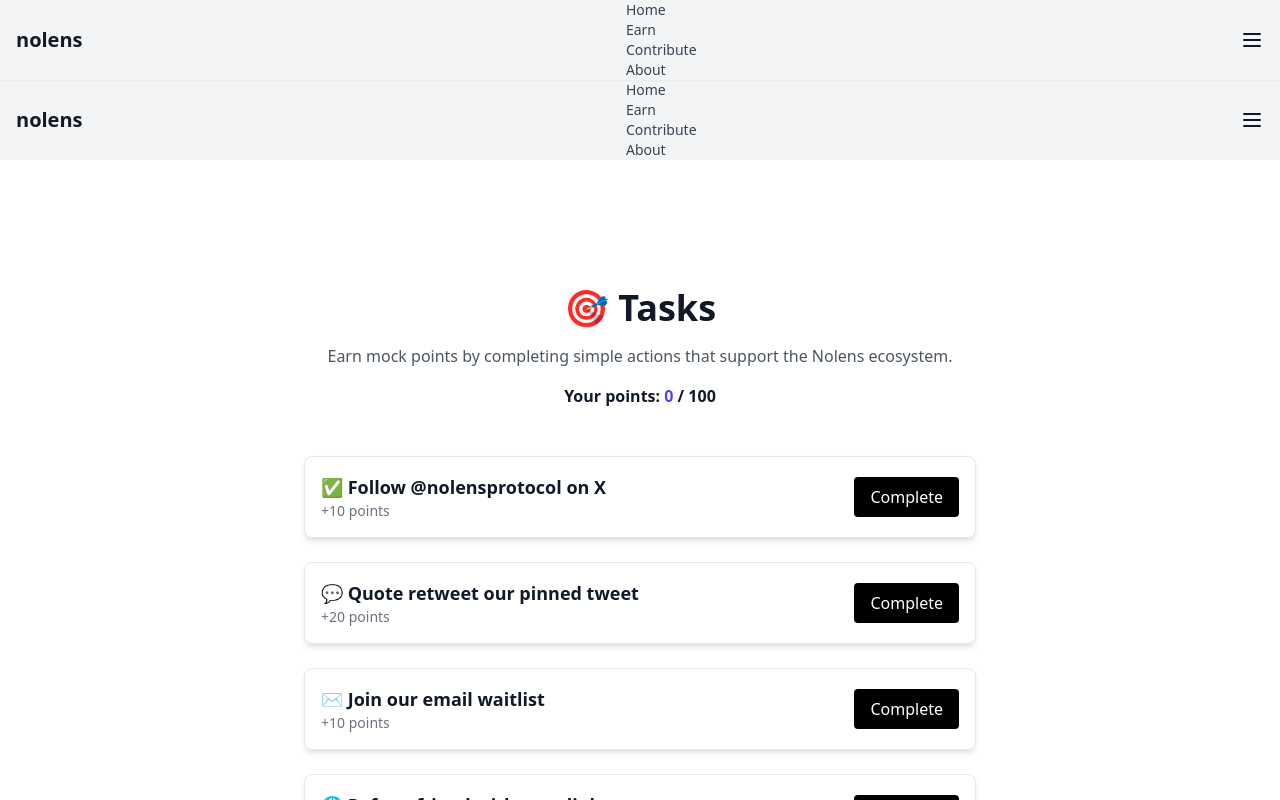
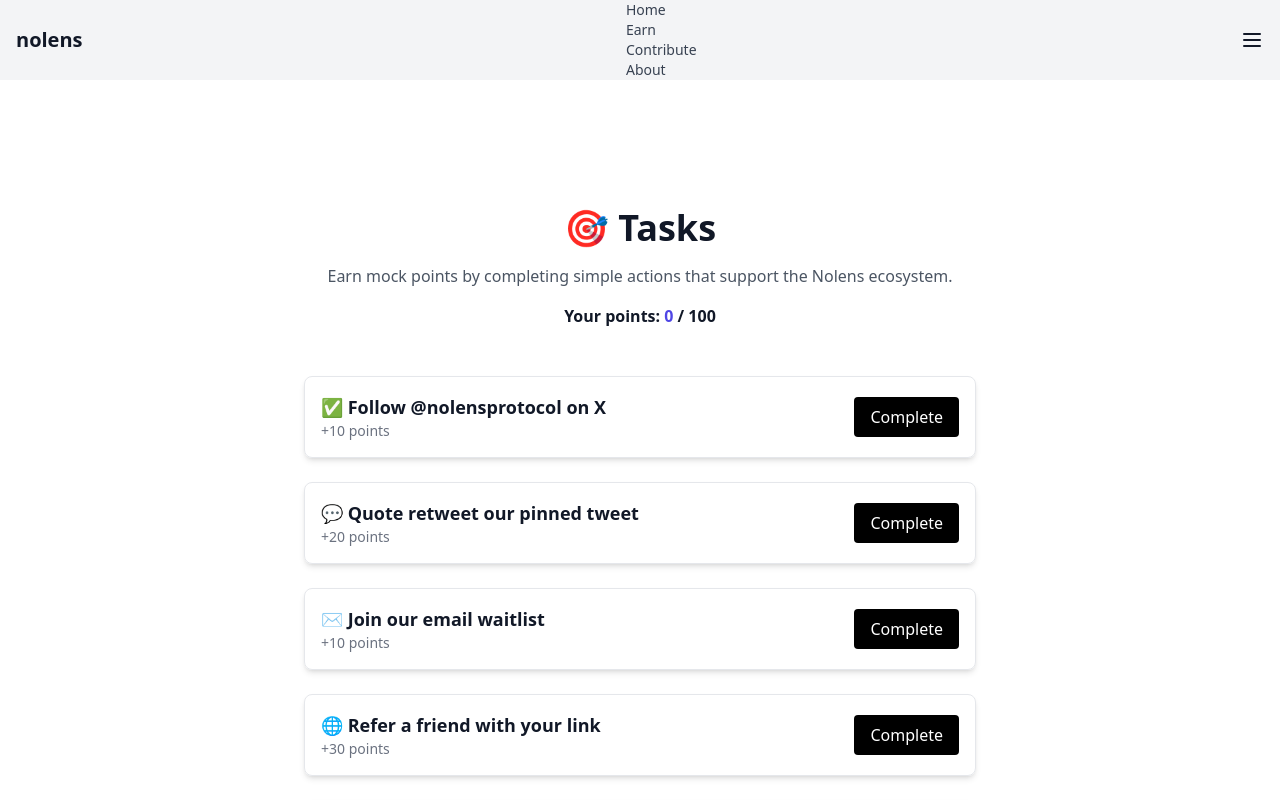
Before and after one commit to nolensprotocol/nolens, a Next.js app: page /tasks in a window 1280 px wide. Shown: the top 800 px of the page. Built offline with nearby package versions, Linux system fonts and the light colour scheme; what wagmi would draw is missing.

Commit message:
Update tasks.js

```diff
--- a/pages/tasks.js
+++ b/pages/tasks.js
@@ -1,6 +1,6 @@
+// pages/tasks.js
 import Head from 'next/head';
 import { useState } from 'react';
-import Navbar from '../components/Navbar';
 
 const initialTasks = [
   { id: 1, name: '✅ Follow @nolensprotocol on X', action: 'follow', points: 10, completed: false },
@@ -34,8 +34,6 @@ export default function Tasks() {
         <meta name="description" content="Complete tasks and earn mock points in Nolens MVP." />
       </Head>
 
-      <Navbar />
-
       <main className="min-h-screen bg-white text-gray-900 pt-32 pb-24 px-6">
         <div className="max-w-3xl mx-auto text-center mb-12">
           <h1 className="text-4xl font-bold mb-4">🎯 Tasks</h1>
```
